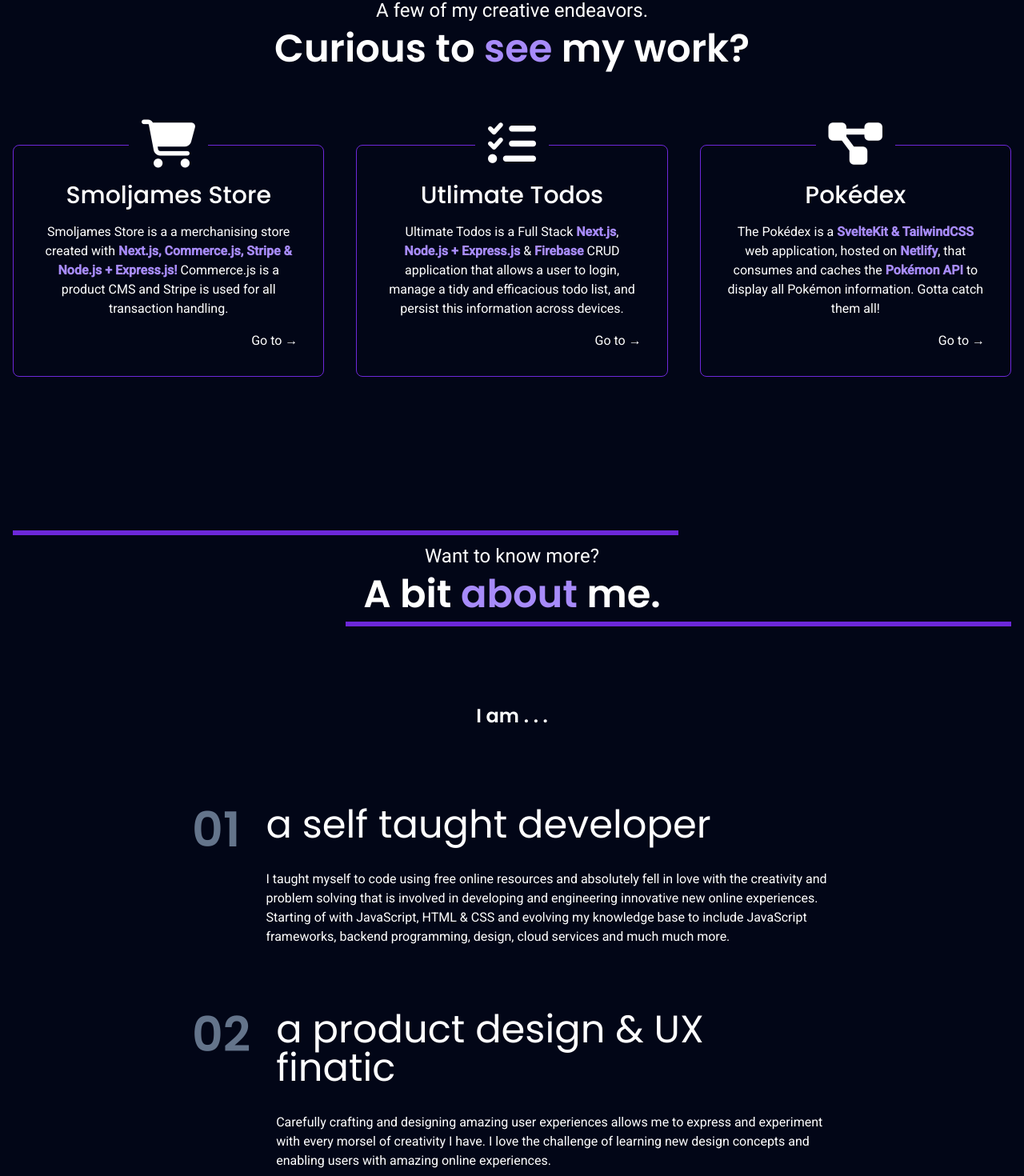
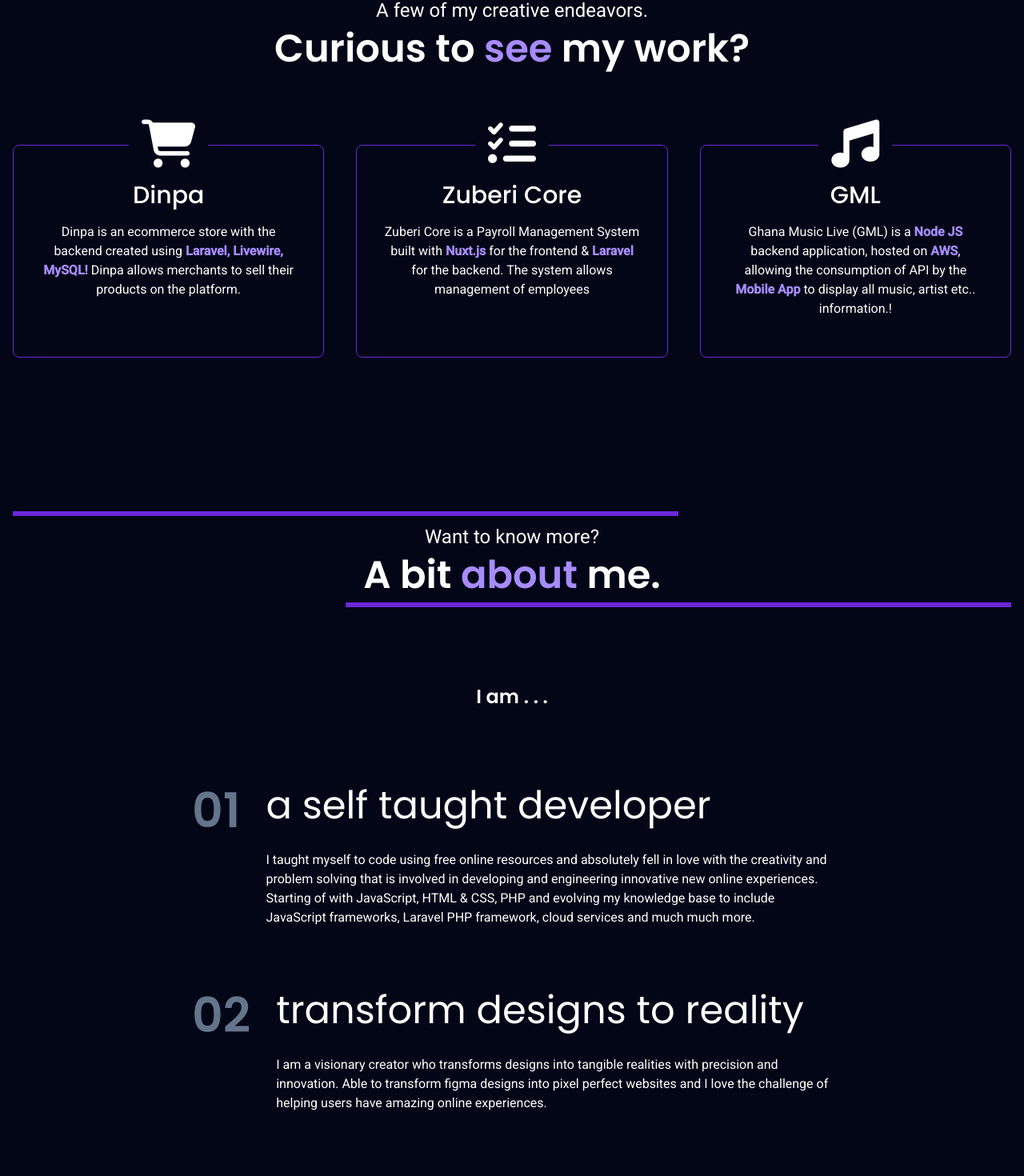
Before and after one commit to boadusamuel/Portfolio, a SvelteKit app: page / in a window 1280 px wide. Shown: the part 909-2379 px from the top of the page at 80% size. Built offline with nearby package versions, Linux system fonts and the light colour scheme.

Commit message:
completed portfolio

```diff
--- a/src/components/Header.svelte
+++ b/src/components/Header.svelte
@@ -7,7 +7,7 @@
 </script>
 
 <header
-  class={"sticky z-[10] top-0 duration-200 flex items-center justify-between border border-solid " +
+  class={"sticky z-[10] top-0 duration-200 flex items-center justify-between border border-solid mx-4 " +
     (y > 0
       ? "py-4 bg-slate-950 border-violet-500"
       : "py-6 bg-transparent border-transparent")}
--- a/src/components/Main.svelte
+++ b/src/components/Main.svelte
@@ -3,20 +3,23 @@
 
   let steps = [
     {
-      name: "Smoljames Store",
+      name: "Dinpa",
       icon: "fa-solid fa-cart-shopping",
+      href: "https://www.dinpa.co/",
       description:
-        "Smoljames Store is a a merchanising store created with Next.js, Commerce.js & Stripe! Commerce.js is a CMS for managing project and Stripe is used for all transaction handling.",
+        "Dinpa is an eccomerce store created with Next.js, Commerce.js & Stripe! Commerce.js is a CMS for managing project and Stripe is used for all transaction handling.",
     },
     {
-      name: "Utlimate Todos",
+      name: "Zuberi Core",
       icon: "fa-solid fa-list-check",
+      href: "https://core.zuberipay.com/",
       description:
         "Test for model robustness with customized test profiles and receive exhaustive reporting on the performance and potential vulnerabilities of your model.",
     },
     {
-      name: "Pokédex",
-      icon: "fa-solid fa-diagram-project",
+      name: "GML",
+      icon: "fa-solid fa-music",
+      href: "https://play.google.com/store/apps/details?id=tech.rootsdigital.musiga&hl=en&gl=US",
       description:
         "Augment your datasets with our filters and dataset manipulations to ensure your models are trained on the highest quality datasets (coming soon).",
     },
@@ -24,15 +27,14 @@
 
   let benefits = [
     {
-      metric: "10x",
       name: "a self taught developer",
       description:
-        "I taught myself to code using free online resources and absolutely fell in love with the creativity and problem solving that is involved in developing and engineering innovative new online experiences. Starting of with JavaScript, HTML & CSS and evolving my knowledge base to include JavaScript frameworks, backend programming, design, cloud services and much much more.",
+        "I taught myself to code using free online resources and absolutely fell in love with the creativity and problem solving that is involved in developing and engineering innovative new online experiences. Starting of with JavaScript, HTML & CSS, PHP and evolving my knowledge base to include JavaScript frameworks, Laravel PHP framework, cloud services and much much more.",
     },
     {
-      name: "a product design & UX finatic",
+      name: "transform designs to reality",
       description:
-        "Carefully crafting and designing amazing user experiences allows me to express and experiment with every morsel of creativity I have. I love the challenge of learning new design concepts and enabling users with amazing online experiences.",
+        "I am a visionary creator who transforms designs into tangible realities with precision and innovation. Able to transform figma designs into pixel perfect websites and I love the challenge of helping users have amazing online experiences.",
     },
     {
       name: "an excellent communicator",
@@ -62,7 +64,7 @@
       </p>
 
       <a href="#contact"
-        class="blueShadow mx-auto lg:mr-auto lg:ml-0 text-base sm:text-lg md:text-xl poppins relative overflow-hidden px-6 py-3 group rounded-full bg-white text-slate-950 z-10"
+        class="blueShadow mx-auto lg:mr-auto lg:ml-0 text-base sm:text-lg md:text-xl poppins relative overflow-hidden px-6 py-3 group rounded-full bg-white text-slate-950 z-[9]"
       >
         <div
           class="absolute top-0 right-full w-full h-full bg-violet-400 opacity-20 group-hover:translate-x-full z-0 duration-200"
@@ -90,33 +92,30 @@
     <div class="grid grid-cols-1 lg:grid-cols-3 gap-12 lg:gap-10">
       <Step step={steps[0]}>
         <p>
-          Smoljames Store is a a merchanising store created with <strong
+          Dinpa is an ecommerce store with the backend created using <strong
             class="text-violet-400"
-            >Next.js, Commerce.js, Stripe & Node.js + Express.js!</strong
-          > Commerce.js is a product CMS and Stripe is used for all transaction handling.
+            >Laravel, Livewire, MySQL!</strong
+          > Dinpa allows merchants to sell their products on the platform.
         </p>
       </Step>
       <Step step={steps[1]}>
         <p>
-          Ultimate Todos is a Full Stack <strong class="text-violet-400"
-            >Next.js</strong
-          >,
-          <strong class="text-violet-400">Node.js + Express.js</strong>
-          & <strong class="text-violet-400">Firebase</strong> CRUD application that
-          allows a user to login, manage a tidy and efficacious todo list, and persist
-          this information across devices.
+          Zuberi Core is a Payroll Management System built with <strong class="text-violet-400"
+            >Nuxt.js</strong
+          > for the frontend
+          & <strong class="text-violet-400">Laravel</strong> for the backend. The system
+          allows management of employees
         </p>
       </Step>
       <Step step={steps[2]}>
         <p>
-          The Pokédex is a <strong class="text-violet-400"
-            >SvelteKit & TailwindCSS</strong
+          Ghana Music Live (GML) is a <strong class="text-violet-400"
+            >Node JS</strong
           >
-          web application, hosted on
-          <strong class="text-violet-400">Netlify</strong>, that consumes and
-          caches the
-          <strong class="text-violet-400">Pokémon API</strong>
-          to display all Pokémon information. Gotta catch them all!
+          backend application, hosted on
+          <strong class="text-violet-400">AWS</strong>, allowing the consumption of API by the
+          <strong class="text-violet-400">Mobile App</strong>
+          to display all music, artist etc.. information.!
         </p>
       </Step>
     </div>
@@ -149,7 +148,9 @@
             <h3 class="text-2xl sm:text-3xl md:text-5xl">
               {benefit.name}
             </h3>
-            <p>{benefit.description}</p>
+            <p>{benefit.description}
+            </p>
+
           </div>
         </div>
       {/each}
@@ -216,9 +217,21 @@
         </tbody>
       </table>
     </div>
-    <div class="mx-auto -mt-12 italic sm:hidden opacity-50">
+    <div class="mx-auto mt-12 italic sm:hidden opacity-50">
       <p>Scroll to see more &rarr;</p>
     </div>
-    <p class="mx-auto">So why not invest?</p>
+    <p class="mx-auto">So why not choose me?</p>
+  </section>
+
+  <section class="flex flex-col gap-4">
+    <h3 class="text-center font-semibold ">
+      <span class="text-2xl sm:text-3xl font-semibold text-center poppins">Credit</span>
+    </h3>
+   <div class="mx-auto">
+    <ol class="">
+      <li class="mb-3"><a href="https://www.linkedin.com/in/solomon-appier-sign/" target="_blank">Solomon Appiah-Sign <span class="text-violet-400">(My Mentor)</span></a> </li>
+      <li><a href="https://www.freecodecamp.org/" target="_blank">FreeCodeCamp  <span class="text-violet-400">(Online Resource)</span></a> </li>
+    </ol>
+   </div>
   </section>
 </main>
--- a/src/components/Step.svelte
+++ b/src/components/Step.svelte
@@ -20,7 +20,7 @@
         <div
             class="ml-auto cursor-pointer hover:text-slate-950 duration-200 relative after:absolute after:top-0 after:h-0 after:right-full after:bg-white after:w-full after:h-full after:duration-200 hover:after:translate-x-full after:z-[-1] overflow-hidden"
         >
-            <p class="z-4">Go to &rarr;</p>
+            <!-- <p class="z-4">Go to &rarr;</p> -->
         </div>
     </div>
 </a>
```
